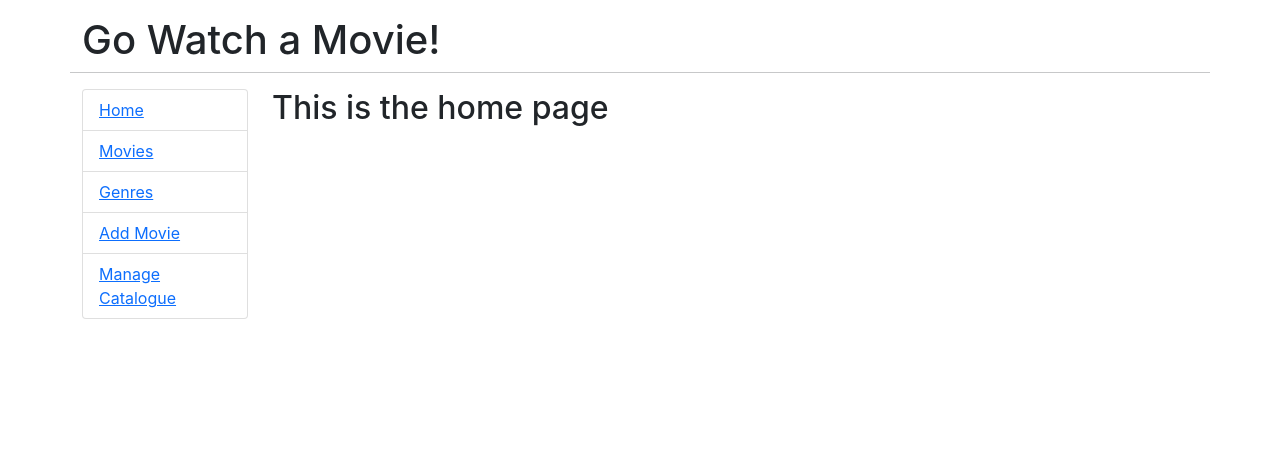
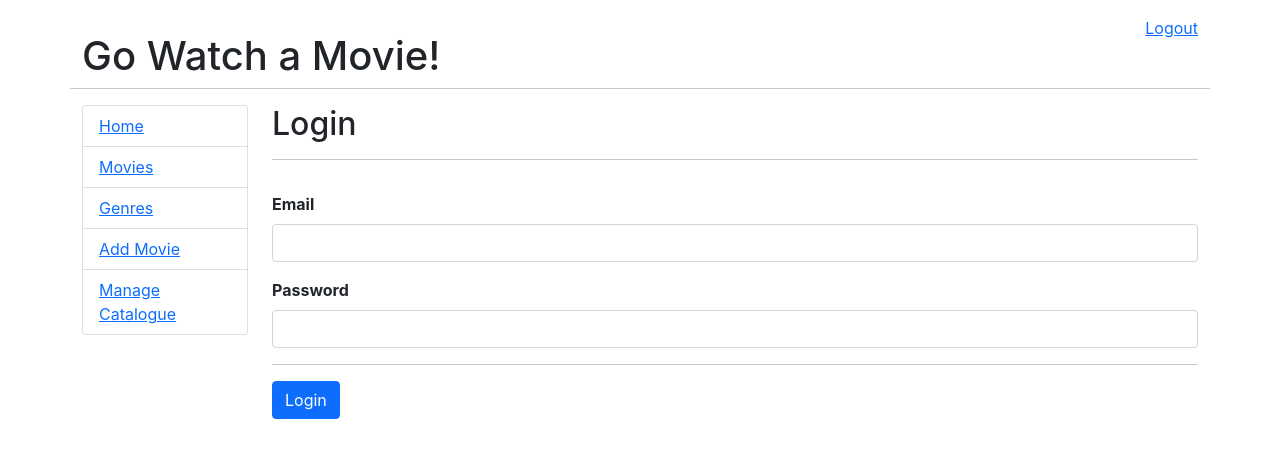
Before and after one commit to joemanb/go-react, a React (Create React App) app in the folder client/: page /login in a window 1280 px wide. Shown: the top 458 px of the page. Built offline with nearby package versions, Linux system fonts and the light colour scheme.

Commit message:
end lesson 81

```diff
--- a/client/src/App.js
+++ b/client/src/App.js
@@ -1,4 +1,4 @@
-import React from 'react';
+import React, { Component, Fragment } from 'react';
 import { BrowserRouter as Router, Switch, Route, Link } from 'react-router-dom';
 import Movies from './components/Movies';
 import Admin from './components/Admin';
@@ -7,16 +7,49 @@ import OneMovie from './components/OneMovie';
 import Genres from './components/Genres';
 import OneGenre from './components/OneGenre';
 import EditMovie from './components/EditMovie';
+import Login from './components/Login';
 
-export default function App() {
+export default class App extends Component {
+
+  constructor(props) {
+    super(props);
+    this.state = {
+      jwt: "xxx",
+
+    }
+  }
+
+  handleJWTChange = (jwt) => {
+    this.setState({ jwt: jwt });
+  }
+
+  logout = () => {
+    this.setState({ jwt: "" });
+  }
+
+  render() {
+
+    let loginLink;
+
+    if (this.state.jwt === "") {
+      loginLink = <Link to="/login">Login</Link>
+    } else {
+      loginLink = <Link to="/logout" onClick={this.logout}>Logout</Link>
+    }
+
     return (
       <Router>
         <div className="container">
 
           <div className="row">
+            <div className='col mt-3'>
               <h1 className="mt-3">
                 Go Watch a Movie!
               </h1>
+            </div>
+            <div className='col mt-3 text-end'>
+              {loginLink}
+            </div>
             <hr className="mb-3"></hr>
           </div>
 
@@ -33,12 +66,16 @@ export default function App() {
                   <li className="list-group-item">
                     <Link to="/genres">Genres</Link>
                   </li>
+                  {this.state.jwt !== "" &&
+                    <Fragment>
                       <li className="list-group-item">
                         <Link to="/admin/movie/0">Add Movie</Link>
                       </li>
                       <li className="list-group-item">
                         <Link to="/admin">Manage Catalogue</Link>
                       </li>
+                    </Fragment>
+                  }
                 </ul>
               </nav>
             </div>
@@ -58,8 +95,14 @@ export default function App() {
                   <Genres />
                 </Route>
 
-              <Route exact path="/admin/movie/:id" component={EditMovie}>
-              </Route>
+                <Route exact path="/login"
+                  component={(props) => <Login {...props} handleJWTChange={this.handleJWTChange} />} />
+
+
+                <Route exact path="/admin/movie/:id" component={(props) => (
+                  <EditMovie {...props} jwt={this.state.jwt} />
+                )}
+                />
 
                 <Route path="/admin">
                   <Admin />
@@ -71,6 +114,7 @@ export default function App() {
             </div>
           </div>
         </div>
-    </Router>
+      </Router >
     );
   }
+}
--- a/client/src/components/EditMovie.js
+++ b/client/src/components/EditMovie.js
@@ -63,16 +63,21 @@ export default class EditMovie extends Component {
 
         const data = new FormData(evt.target);
         const payload = Object.fromEntries(data.entries());
+        const myHeaders = new Headers();
+        myHeaders.append("Content-Type", "application/json");
+        myHeaders.append("Authorization", "Bearer " + this.props.jwt);
 
         const requestOptions = {
             method: 'POST',
-            body: JSON.stringify(payload)
+            body: JSON.stringify(payload),
+            headers: myHeaders,
         }
 
         fetch('http://localhost:4000/v1/admin/editmovie', requestOptions)
-            .then(response => response.json())
-            .then(data => {
+            .then((response) => response.json())
+            .then((data) => {
                 if (data.error) {
+                    alert(data.error.message);
                     this.setState({
                         alert: { type: "alert-danger", message: data.error.message },
                     })
--- /dev/null
+++ b/client/src/components/Login.js
@@ -0,0 +1,128 @@
+import React, { Component, Fragment } from "react";
+import Input from "./form-components/Input";
+import Alert from "./ui-components/Alert";
+
+export default class Login extends Component {
+    constructor(props) {
+        super(props);
+
+        this.state = {
+            email: "",
+            password: "",
+            error: null,
+            errors: [],
+            alert: {
+                type: "d-none",
+                message: "",
+            },
+        }
+
+        this.handleChange = this.handleChange.bind(this);
+        this.handleSubmit = this.handleSubmit.bind(this);
+    }
+
+    handleChange = (evt) => {
+        let value = evt.target.value;
+        let name = evt.target.name;
+        this.setState((prevState) => ({
+            ...prevState,
+            [name]: value,
+        }))
+    }
+
+    handleSubmit = (evt) => {
+        evt.preventDefault();
+
+        let errors = [];
+
+        if (this.state.email === "") {
+            errors.push("email");
+        }
+
+
+        if (this.state.password === "") {
+            errors.push("password");
+        }
+
+        this.setState({
+            errors: errors
+        });
+
+        if (errors.length > 0) {
+            return false;
+        }
+
+
+        const data = new FormData(evt.target);
+        const payload = Object.fromEntries(data.entries());
+
+        const requestOptions = {
+            method: "POST",
+            body: JSON.stringify(payload),
+        }
+
+        fetch("http://localhost:4000/v1/signin", requestOptions)
+            .then((response) => response.json())
+            .then((data) => {
+                if (data.error) {
+                    console.log("wtf")
+                    this.setState({
+                        alert: {
+                            type: "alert-danger",
+                            message: data.error.message,
+                        }
+                    })
+                } else {
+                    console.log(data);
+                    this.handleJWTChange(Object.values(data)[0]);
+                    this.props.history.push({
+                        pathname: "/admin"
+                    })
+                }
+            })
+    }
+
+    handleJWTChange(jwt) {
+        this.props.handleJWTChange(jwt);
+    }
+
+    hasError(key) {
+        return this.state.errors.indexOf(key) !== -1;
+    }
+
+    render() {
+        return (
+            <Fragment>
+                <h2>Login</h2>
+                <hr />
+                <Alert alertType={this.state.alert.type} alertMessage={this.state.alert.message} />
+
+                <form className="pt-3" onSubmit={this.handleSubmit}>
+                    <Input
+                        title={"Email"}
+                        type={"email"}
+                        name={"email"}
+                        handleChange={this.handleChange}
+                        className={this.hasError("email") ? "is-invalid" : ""}
+                        errorDiv={this.hasError("email") ? "text-danger" : "d-none"}
+                        errorMsg={"Please enter a valid email address"}
+                    />
+                    <Input
+                        title={"Password"}
+                        type={"password"}
+                        name={"password"}
+                        handleChange={this.handleChange}
+                        className={this.hasError("password") ? "is-invalid" : ""}
+                        errorDiv={this.hasError("password") ? "text-danger" : "d-none"}
+                        errorMsg={"Please enter a password"}
+                    />
+
+                    <hr />
+
+                    <button className="btn btn-primary">Login</button>
+                </form>
+
+            </Fragment>
+        );
+    }
+}
```
Lines whose indentation alone changed are shown as unchanged.
